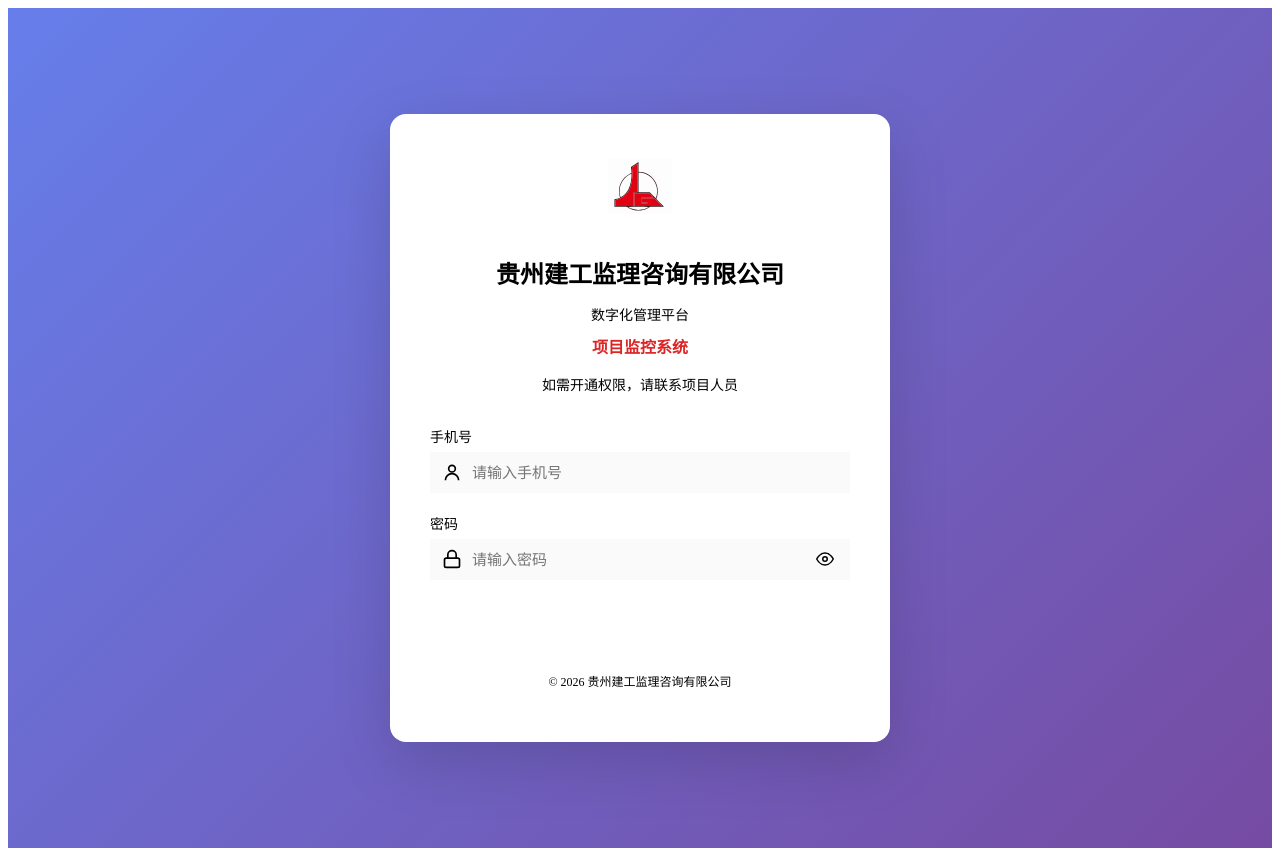
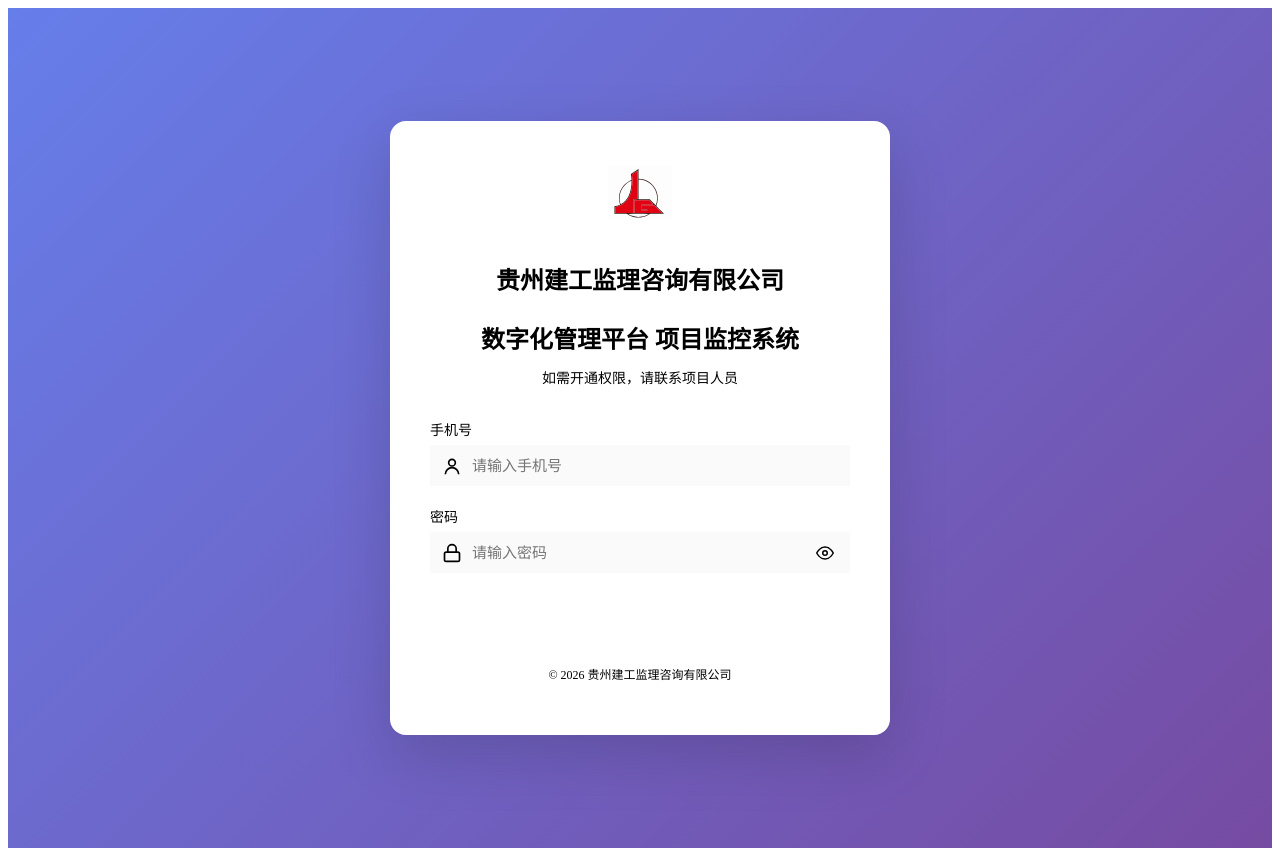
Before and after one commit to qiuyingmu/RealTimeVideo, a Vue app in the folder frontend/: page /login in a window 1280 px wide. Built offline with nearby package versions, Linux system fonts and the light colour scheme; the HTML template or start-up script is replaced by a standard one.

Commit message:
feat: 登录页改为数字化管理平台 + 修改密码提示默认密码
- Login.vue: 数字管理平台 项目监控系统、手机号、联系提示
- ChangePassword.vue: 当前密码标注默认密码 88888888

```diff
--- a/frontend/src/views/ChangePassword.vue
+++ b/frontend/src/views/ChangePassword.vue
@@ -38,7 +38,7 @@
         <form class="cp-form" @submit.prevent="handleSubmit">
           <!-- 当前密码 -->
           <div class="form-group">
-            <label>当前密码</label>
+            <label>当前密码（默认密码 88888888）</label>
             <div class="input-wrapper">
               <input
                 v-model="form.oldPassword"
--- a/frontend/src/views/Login.vue
+++ b/frontend/src/views/Login.vue
@@ -4,8 +4,7 @@
       <div class="login-header">
         <img src="/logo.svg" class="login-logo" alt="logo" />
         <h1 class="login-title">贵州建工监理咨询有限公司</h1>
-        <p class="login-subtitle">数字化管理平台</p>
-        <p class="login-subtitle project-name">项目监控系统</p>
+        <p class="login-title">数字化管理平台 项目监控系统</p>
         <p class="login-hint">如需开通权限，请联系项目人员</p>
       </div>
 
```
